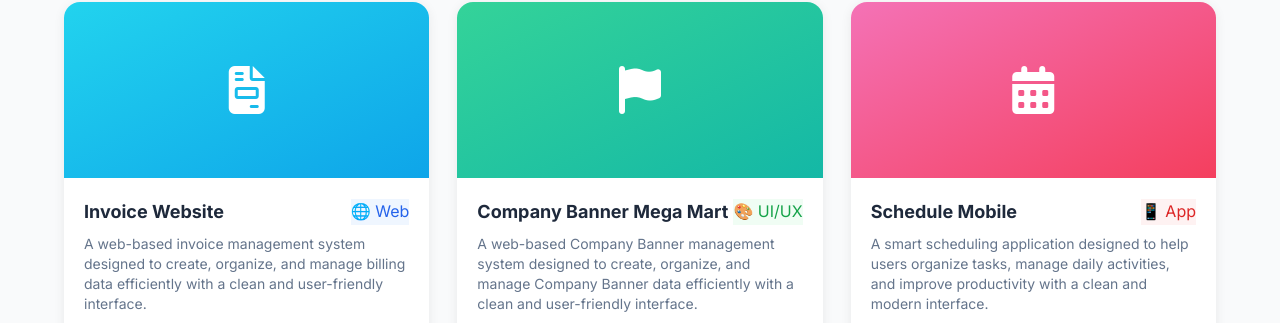
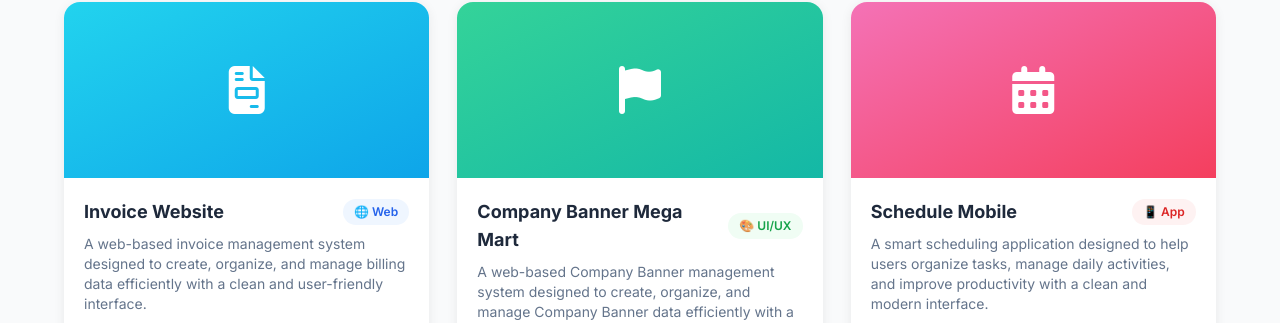
Before and after one commit to ammaribrahim-rpl/portfolio-AMMAR, a website: page index.html in a window 1280 px wide. Shown: the part 1376-1699 px from the top of the page. Drawn offline with Linux system fonts and the light colour scheme.

Commit message:
feat: button_style

```diff
--- a/index.html
+++ b/index.html
@@ -300,6 +300,15 @@
       transform: translateY(0);
     }
 
+    /* ── Colored category badges on cards ── */
+    .cat-badge {
+      display: inline-block;
+      padding: 0.2rem 0.7rem;
+      border-radius: 9999px;
+      font-size: 0.75rem;
+      font-weight: 600;
+    }
+
     .cat-web {
       background: #eff6ff;
       color: #2563eb;
```
